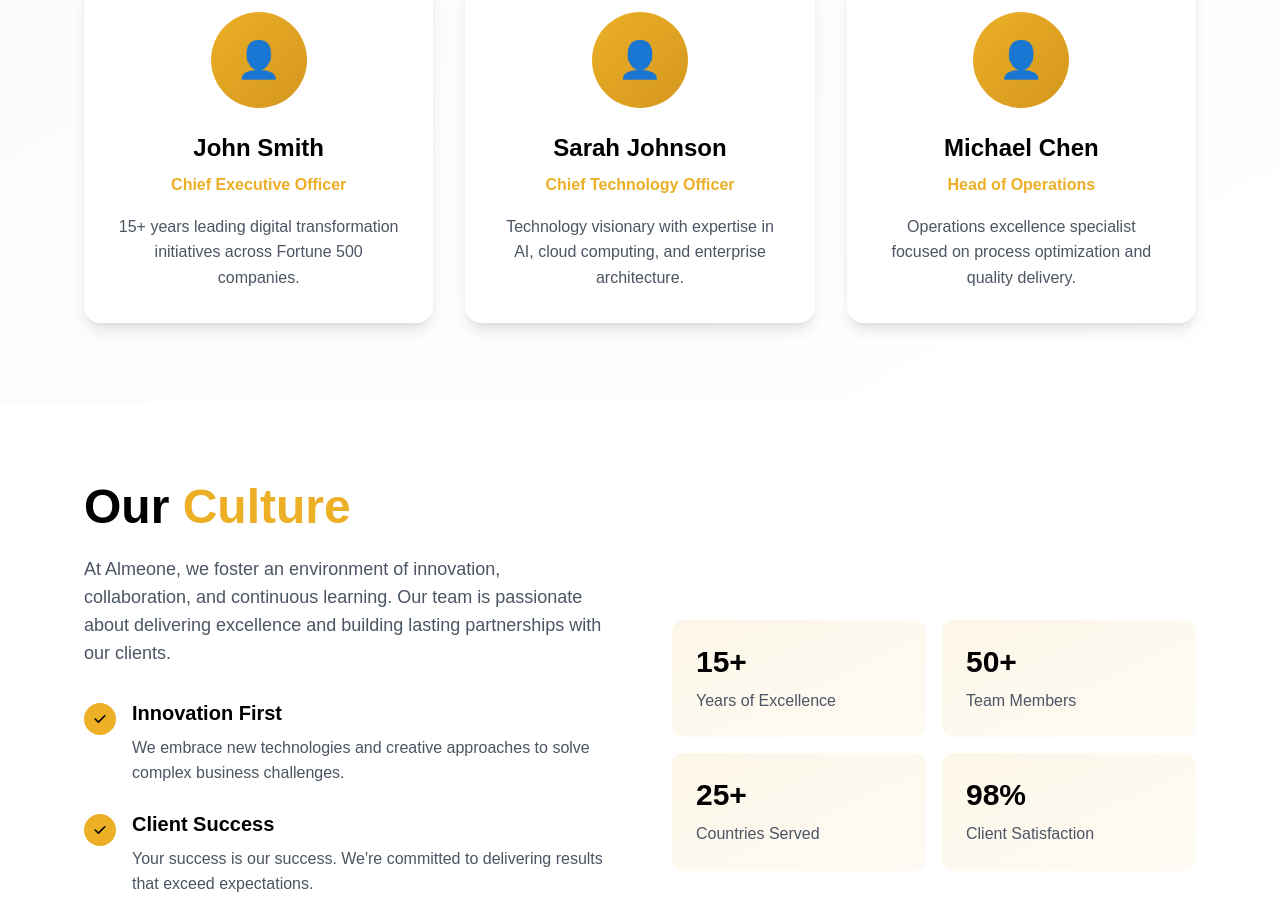
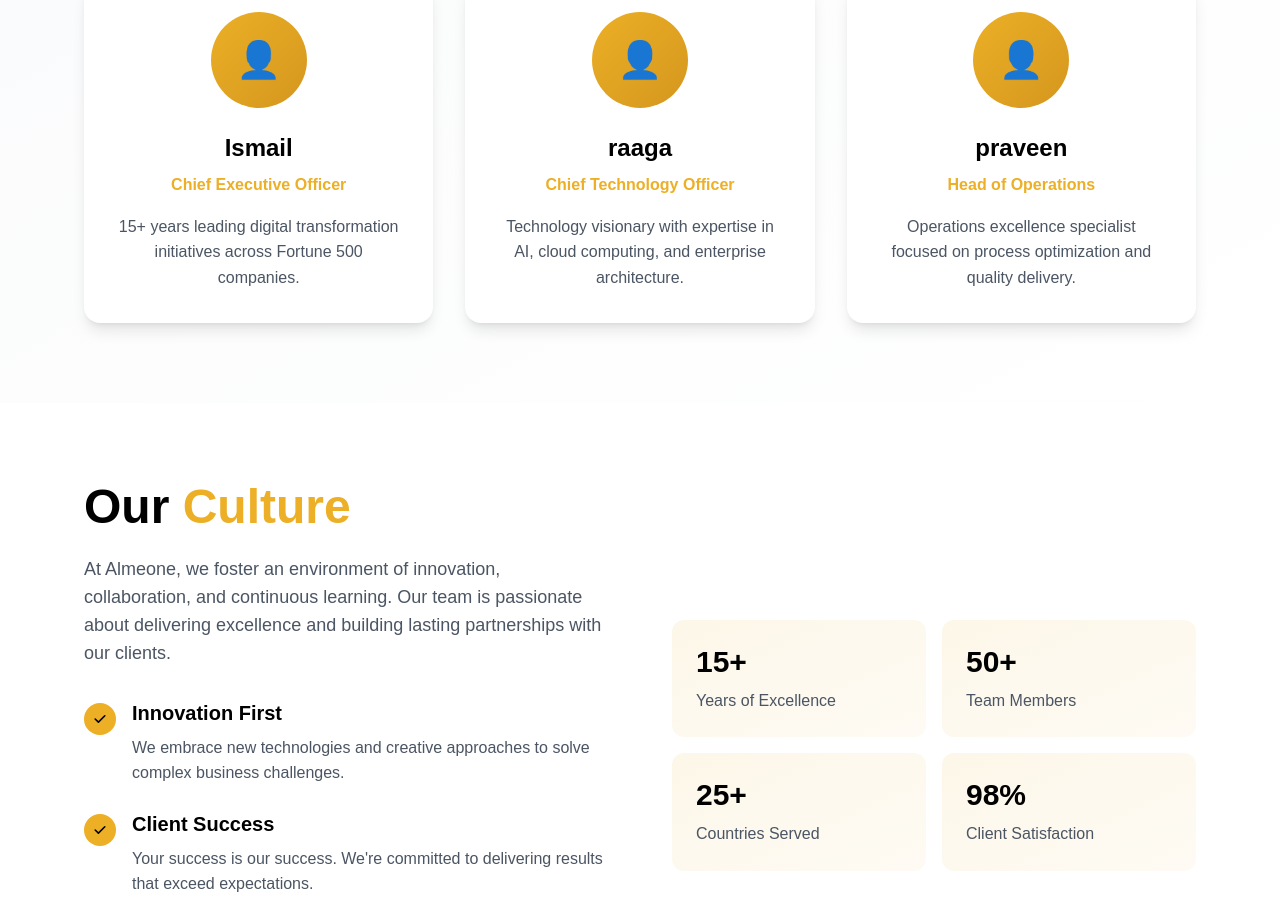
Before and after one commit to jaganec/almeone-web, a React (Create React App) app: page /about in a window 1280 px wide. Shown: the part 1820-2743 px from the top of the page. Built offline with nearby package versions, Linux system fonts and the light colour scheme; no server answers; the HTML template or start-up script is replaced by a standard one.

Commit message:
Update team member names on AboutPage

```diff
--- a/src/pages/AboutPage.tsx
+++ b/src/pages/AboutPage.tsx
@@ -177,19 +177,19 @@ const AboutPage: React.FC = () => {
           <div className="grid md:grid-cols-2 lg:grid-cols-3 gap-8">
             {[
               {
-                name: 'John Smith',
+                name: 'Ismail',
                 role: 'Chief Executive Officer',
                 description: '15+ years leading digital transformation initiatives across Fortune 500 companies.',
                 image: '👤'
               },
               {
-                name: 'Sarah Johnson',
+                name: 'raaga',
                 role: 'Chief Technology Officer',
                 description: 'Technology visionary with expertise in AI, cloud computing, and enterprise architecture.',
                 image: '👤'
               },
               {
-                name: 'Michael Chen',
+                name: 'praveen',
                 role: 'Head of Operations',
                 description: 'Operations excellence specialist focused on process optimization and quality delivery.',
                 image: '👤'
```
